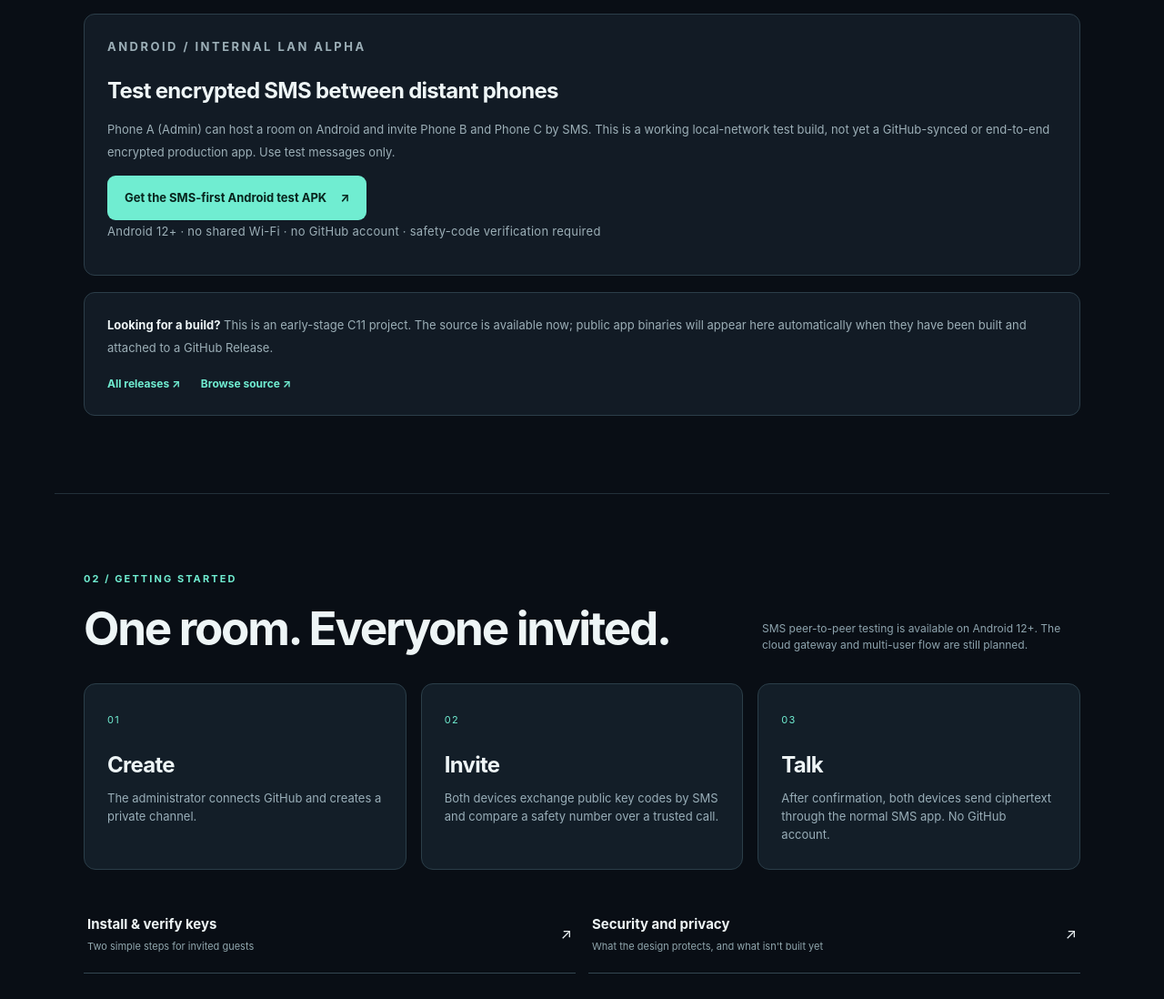
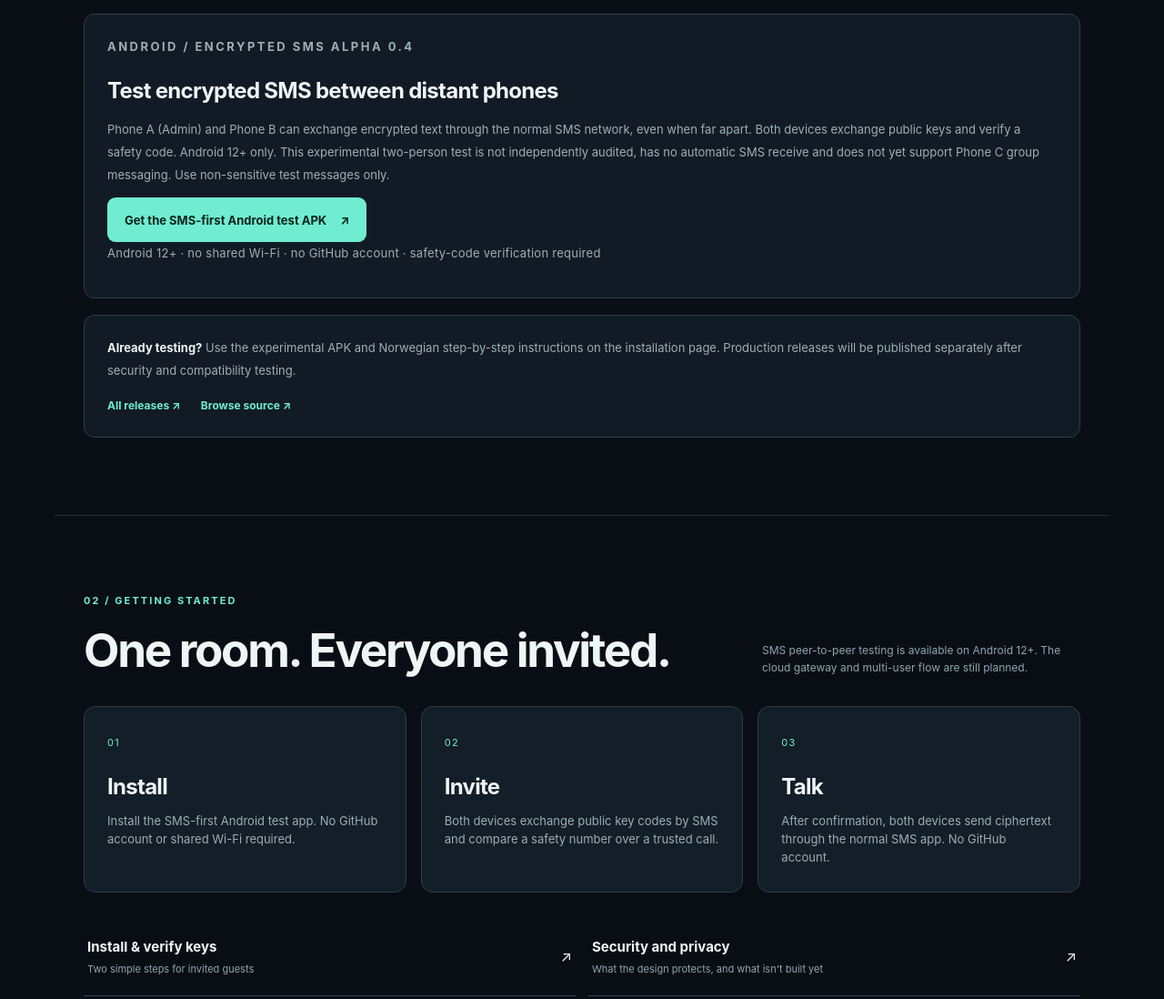
Before and after one commit to bspippi1337/blckchat, a plain HTML site: page site/index.html in a window 1280 px wide. Shown: the part 1260-2358 px from the top of the page at 91% size. Drawn offline with Linux system fonts and the light colour scheme; no server answers.

Commit message:
fix(pages): replace obsolete LAN Alpha heading and contradictory copy with SMS Alpha 0.4 status

```diff
--- a/site/index.html
+++ b/site/index.html
@@ -3,7 +3,7 @@
 <head>
 <meta charset="utf-8"><meta name="viewport" content="width=device-width,initial-scale=1">
 <meta name="theme-color" content="#090e15">
-<meta name="description" content="BLCKCHAT 42. One GitHub-backed room. Invite everyone else by SMS.">
+<meta name="description" content="BLCKCHAT 42. Experimental encrypted SMS messenger for two Android phones on separate networks.">
 <title>BLCKCHAT 42 · Conversation, distilled.</title>
 <link rel="icon" href="icon.svg" type="image/svg+xml">
 <link rel="stylesheet" href="style.css">
@@ -42,16 +42,16 @@
 <div id="release-status" class="status" role="status">Checking public GitHub Releases…</div>
 <div id="release-assets" class="downloads-grid" aria-live="polite"></div>
 <div class="panel" style="margin-bottom:18px">
-  <p class="kicker">ANDROID / INTERNAL LAN ALPHA</p>
+  <p class="kicker">ANDROID / ENCRYPTED SMS ALPHA 0.4</p>
   <h3 style="margin:0 0 12px;font-size:24px;letter-spacing:-.03em">Test encrypted SMS between distant phones</h3>
-  <p>Phone A (Admin) can host a room on Android and invite Phone B and Phone C by SMS. This is a working local-network test build, not yet a GitHub-synced or end-to-end encrypted production app. Use test messages only.</p>
+  <p>Phone A (Admin) and Phone B can exchange encrypted text through the normal SMS network, even when far apart. Both devices exchange public keys and verify a safety code. Android 12+ only. This experimental two-person test is not independently audited, has no automatic SMS receive and does not yet support Phone C group messaging. Use non-sensitive test messages only.</p>
   <a class="button primary" href="join.html">Get the SMS-first Android test APK <span aria-hidden="true">↗</span></a>
   <p class="fine">Android 12+ · no shared Wi-Fi · no GitHub account · safety-code verification required</p>
 </div>
-<div class="panel subtle"><p><strong>Looking for a build?</strong> This is an early-stage C11 project. The source is available now; public app binaries will appear here automatically when they have been built and attached to a GitHub Release.</p><a class="text-link" href="https://github.com/bspippi1337/blckchat/releases">All releases ↗</a> <a class="text-link" href="https://github.com/bspippi1337/blckchat">Browse source ↗</a></div>
+<div class="panel subtle"><p><strong>Already testing?</strong> Use the experimental APK and Norwegian step-by-step instructions on the installation page. Production releases will be published separately after security and compatibility testing.</p><a class="text-link" href="https://github.com/bspippi1337/blckchat/releases">All releases ↗</a> <a class="text-link" href="https://github.com/bspippi1337/blckchat">Browse source ↗</a></div>
 </section>
 <section class="section shell" id="manual"><div class="section-head"><div><p class="kicker">02 / GETTING STARTED</p><h2>One room. Everyone invited.</h2></div><p class="section-note">SMS peer-to-peer testing is available on Android 12+. The cloud gateway and multi-user flow are still planned.</p></div>
-<div class="steps"><article><span class="num">01</span><h3>Create</h3><p>The administrator connects GitHub and creates a private channel.</p></article><article><span class="num">02</span><h3>Invite</h3><p>Both devices exchange public key codes by SMS and compare a safety number over a trusted call.</p></article><article><span class="num">03</span><h3>Talk</h3><p>After confirmation, both devices send ciphertext through the normal SMS app. No GitHub account.</p></article></div>
+<div class="steps"><article><span class="num">01</span><h3>Install</h3><p>Install the SMS-first Android test app. No GitHub account or shared Wi-Fi required.</p></article><article><span class="num">02</span><h3>Invite</h3><p>Both devices exchange public key codes by SMS and compare a safety number over a trusted call.</p></article><article><span class="num">03</span><h3>Talk</h3><p>After confirmation, both devices send ciphertext through the normal SMS app. No GitHub account.</p></article></div>
 <div class="manual-links"><a href="join.html" class="guide-link"><span><b>Install &amp; verify keys</b><small>Two simple steps for invited guests</small></span><span aria-hidden="true">↗</span></a><a href="security.html" class="guide-link"><span><b>Security and privacy</b><small>What the design protects, and what isn't built yet</small></span><span aria-hidden="true">↗</span></a></div>
 </section>
 <section class="section shell" id="architecture"><div class="section-head"><div><p class="kicker">03 / ENGINEERING</p><h2>Portable by design.</h2></div></div><div class="architecture"><div class="arch-row"><div>BLCKUI <span>Custom C11 interface and design system</span></div><div>BLCKCHAT CORE <span>Messages · Rooms · Sync</span></div><div>GATEWAY <span>Sessions · Invitations · GitHub transport</span></div><div>GITHUB <span>Private room repository</span></div></div><div class="arch-copy"><h3>One codebase. Many surfaces.</h3><p>The application logic and UI scene model live in our own C11 libraries. Thin operating-system adapters handle windows, accessibility, text input and secure credential storage.</p><p>GitHub Pages serves this public site and download discovery. It is <strong>not</strong> the private guest messaging gateway. Invitation tokens must never be published here.</p><a class="text-link" href="https://github.com/bspippi1337/blckchat/blob/main/docs/GUI.md">Explore BLCKUI architecture ↗</a></div></div></section>
```
